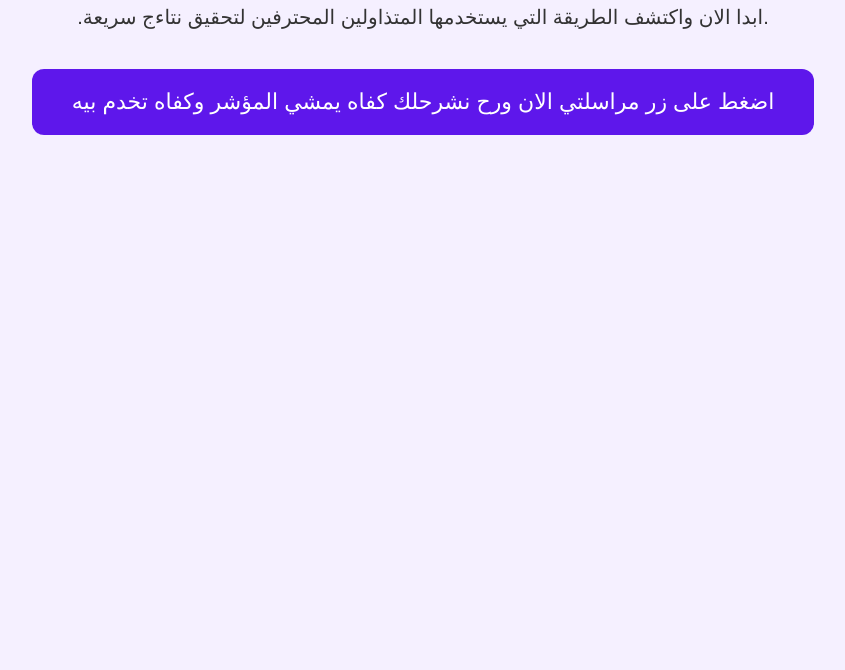
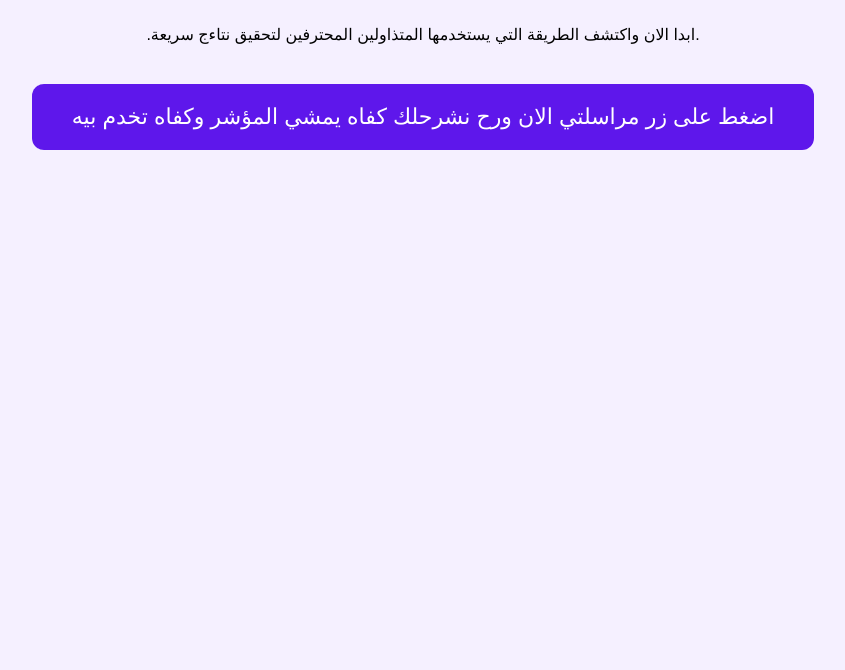
Before and after one commit to AYLA43/landing-page-ayashop, a plain HTML site: page index.html in a window 1280 px wide. Shown: the part 130-800 px from the top of the page, without its empty margins (217-1062 px from the left). Drawn offline with Linux system fonts and the light colour scheme.

Commit message:
Update index.html

```diff
--- a/index.html
+++ b/index.html
@@ -44,7 +44,7 @@
 <body>
   <div class="container">
     <h1>🚀 احصل على فرصتك الآن!</h1>
-    <p/>.ابدا الان واكتشف الطريقة التي يستخدمها المتذاولين المحترفين لتحقيق نتاءج سريعة.</p>
+    </p>.ابدا الان واكتشف الطريقة التي يستخدمها المتذاولين المحترفين لتحقيق نتاءج سريعة.</p>
     <a class="telegram-btn" href="https://t.me/aya_chh" target="_blank">
      اضغط على زر مراسلتي الان ورح نشرحلك كفاه يمشي المؤشر وكفاه تخدم بيه
     </a>
```
